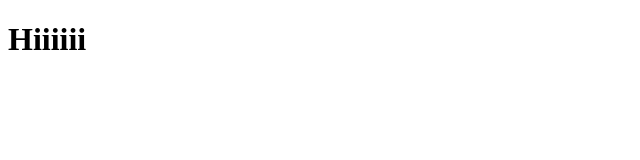
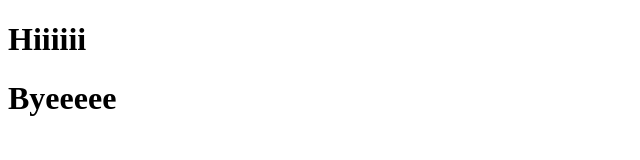
Before and after one commit to amrin30/demo, a plain HTML site: page index.html in a window 1280 px wide. Shown: the whole page, without its empty margins (0-640 px from the left). Drawn offline with Linux system fonts and the light colour scheme.

Commit message:
modified doc

```diff
--- a/index.html
+++ b/index.html
@@ -7,5 +7,6 @@
 </head>
 <body>
     <h1>Hiiiiii</h1>
+    <h1>Byeeeee</h1>
 </body>
 </html>
```
